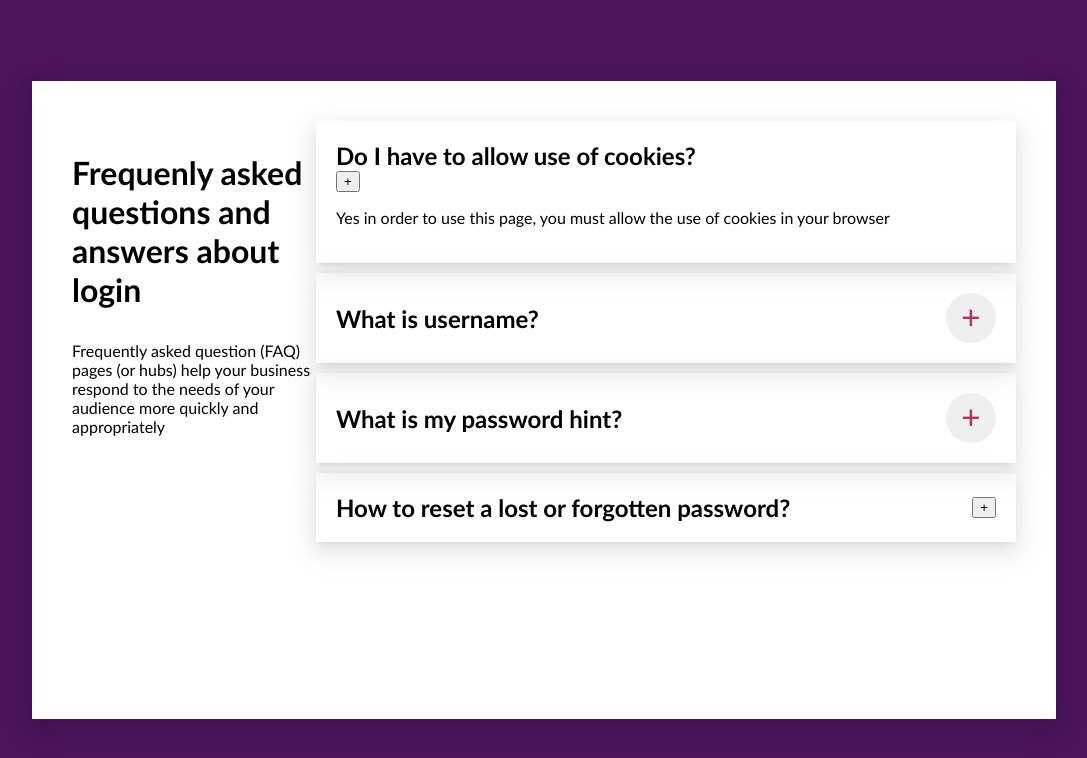
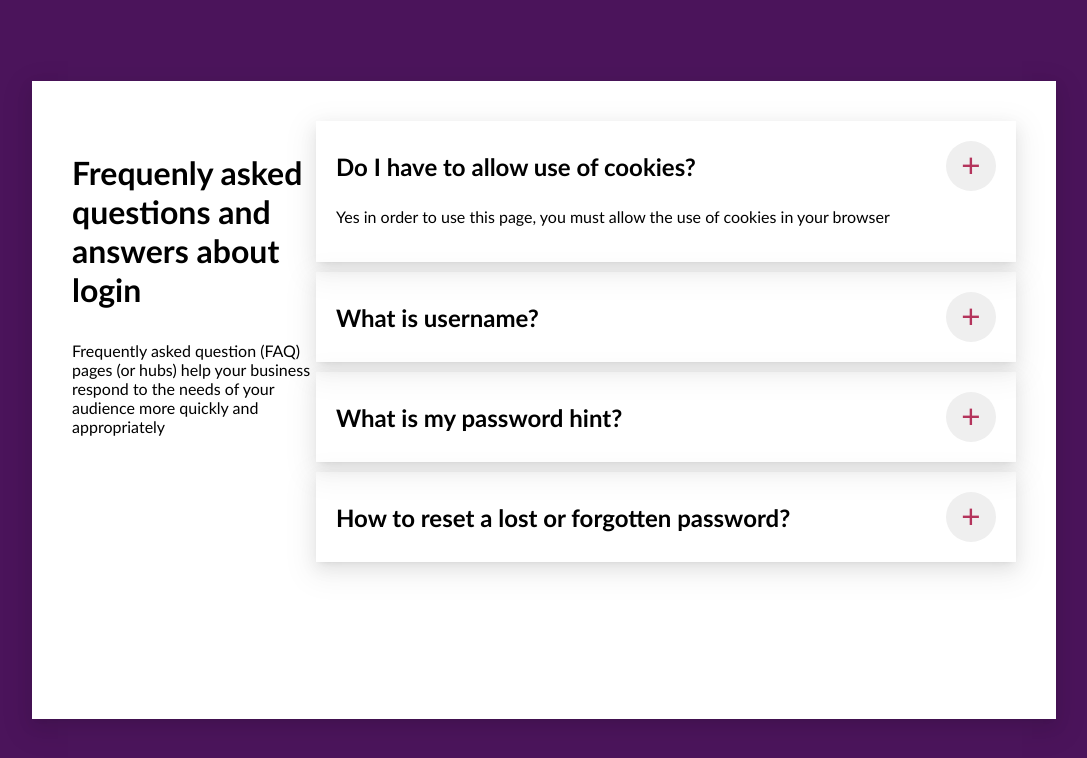
Before and after one commit to sm-adil/30DaysOfCode, a plain HTML site: page day-10/index.html in a window 1280 px wide. Shown: the whole page, without its empty margins (96-1183 px from the left). Drawn offline with Linux system fonts and the light colour scheme.

Commit message:
use proper class name

```diff
--- a/day-10/index.html
+++ b/day-10/index.html
@@ -17,9 +17,9 @@
       </aside>
       <div class="accordion__container">
         <article class="accordion_element">
-          <div class="accordin__title">
+          <div class="accordion__title">
             <h2>Do I have to allow use of cookies?</h2>
-            <button class="accordin__expand__button">+</button>
+            <button class="accordion__expand__button">+</button>
           </div>
           <div class="accordion__description">
             <p>
@@ -59,7 +59,7 @@
         <article class="accordion_element">
           <div class="accordion__title">
             <h2>How to reset a lost or forgotten password?</h2>
-            <button class="accordin__expand__button">+</button>
+            <button class="accordion__expand__button">+</button>
           </div>
           <div class="accordion__description hidden">
             <p>
```
